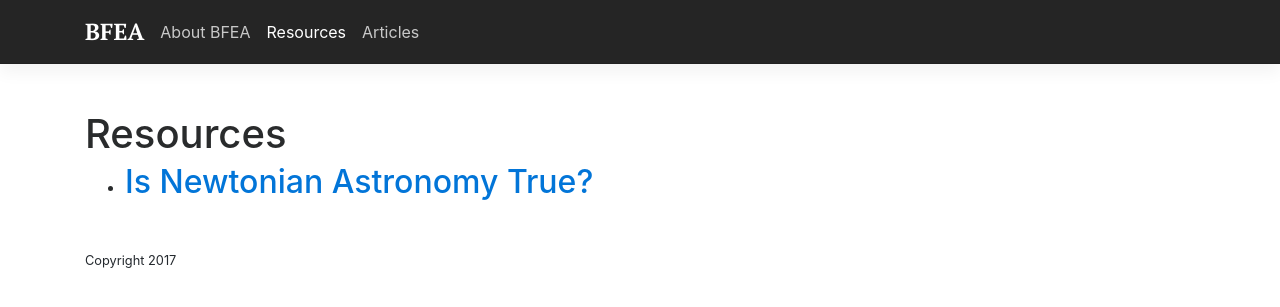
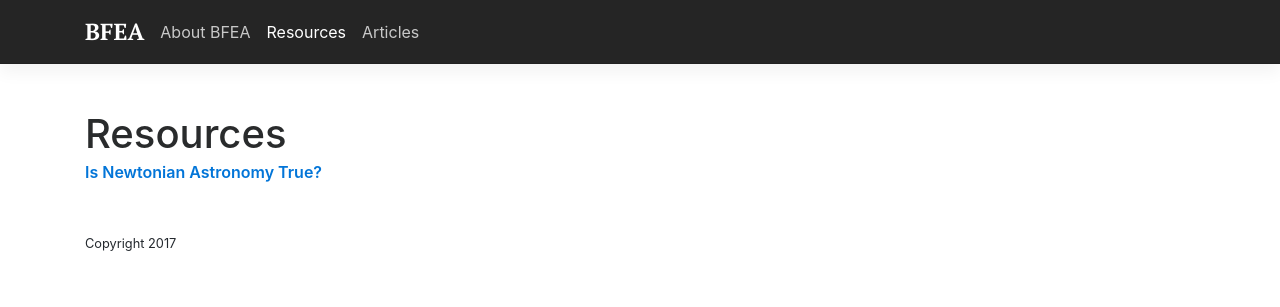
Before and after one commit to krussll/etsysimplicity, a Jekyll site: the page built from resources.md, in a window 1280 px wide. Shown: the top 307 px of the page. Built offline with Jekyll 4.4.1, drawn with Linux system fonts in a browser that asks for light colours.

Commit message:
Update main.scss

```diff
--- a/css/main.scss
+++ b/css/main.scss
@@ -80,3 +80,14 @@ p {
 .jumbotron.quote {
   background: #E9E6E9;
 }
+
+ul.posts {
+  list-style-type: none;
+  padding: 0px;
+}
+
+ul.posts h2 {
+  color: #292b2c;
+  font-size: 1rem;
+  font-weight: 600;
+}
```
